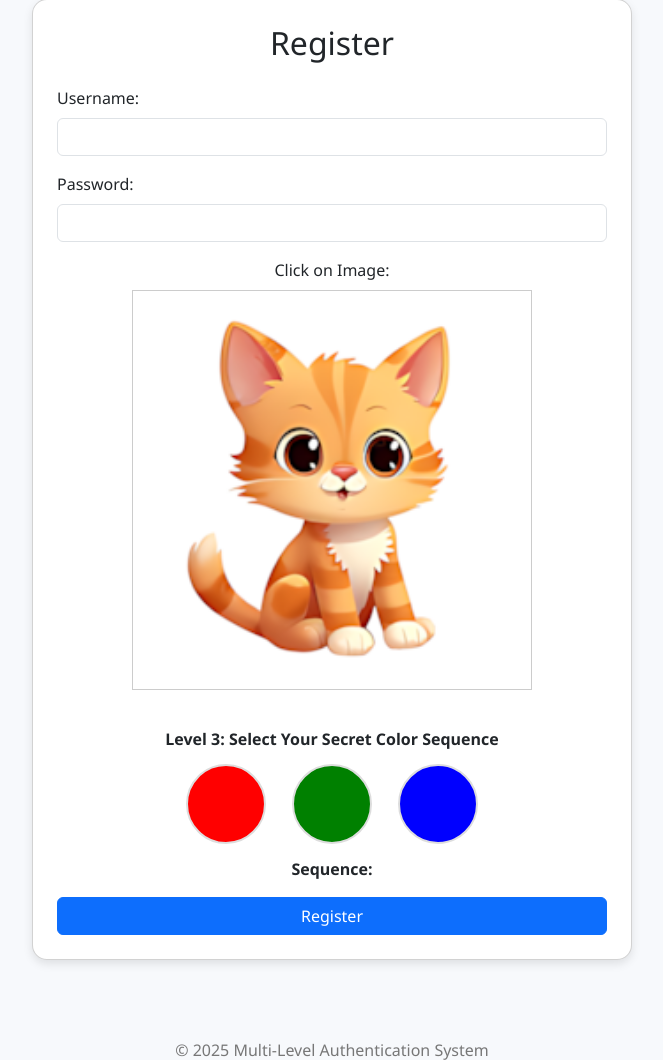
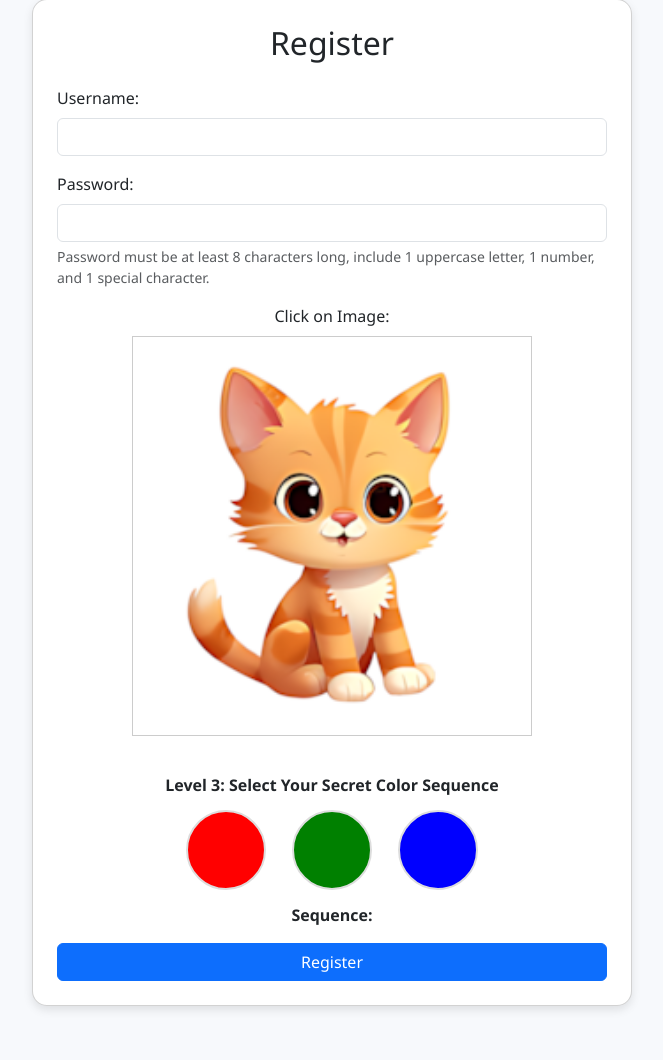
Before and after one commit to Sushantadhav/Three-Level-Authentication-System-with-Behavioral-Analysis-using-Python, a Flask app: page /register in a window 1280 px wide. Shown: the part 105-1165 px from the top of the page, without its empty margins (308-971 px from the left). Run offline with Flask 3, Linux system fonts and the light colour scheme.

Commit message:
Update register.html

```diff
--- a/app/templates/register.html
+++ b/app/templates/register.html
@@ -16,6 +16,9 @@
     <div class="mb-3">
       <label class="form-label">Password:</label>
       <input type="password" name="password" class="form-control" required>
+      <div class="form-text text-muted">
+        Password must be at least 8 characters long, include 1 uppercase letter, 1 number, and 1 special character.
+      </div>
     </div>
 
     <!-- Image Click Authentication -->
```
